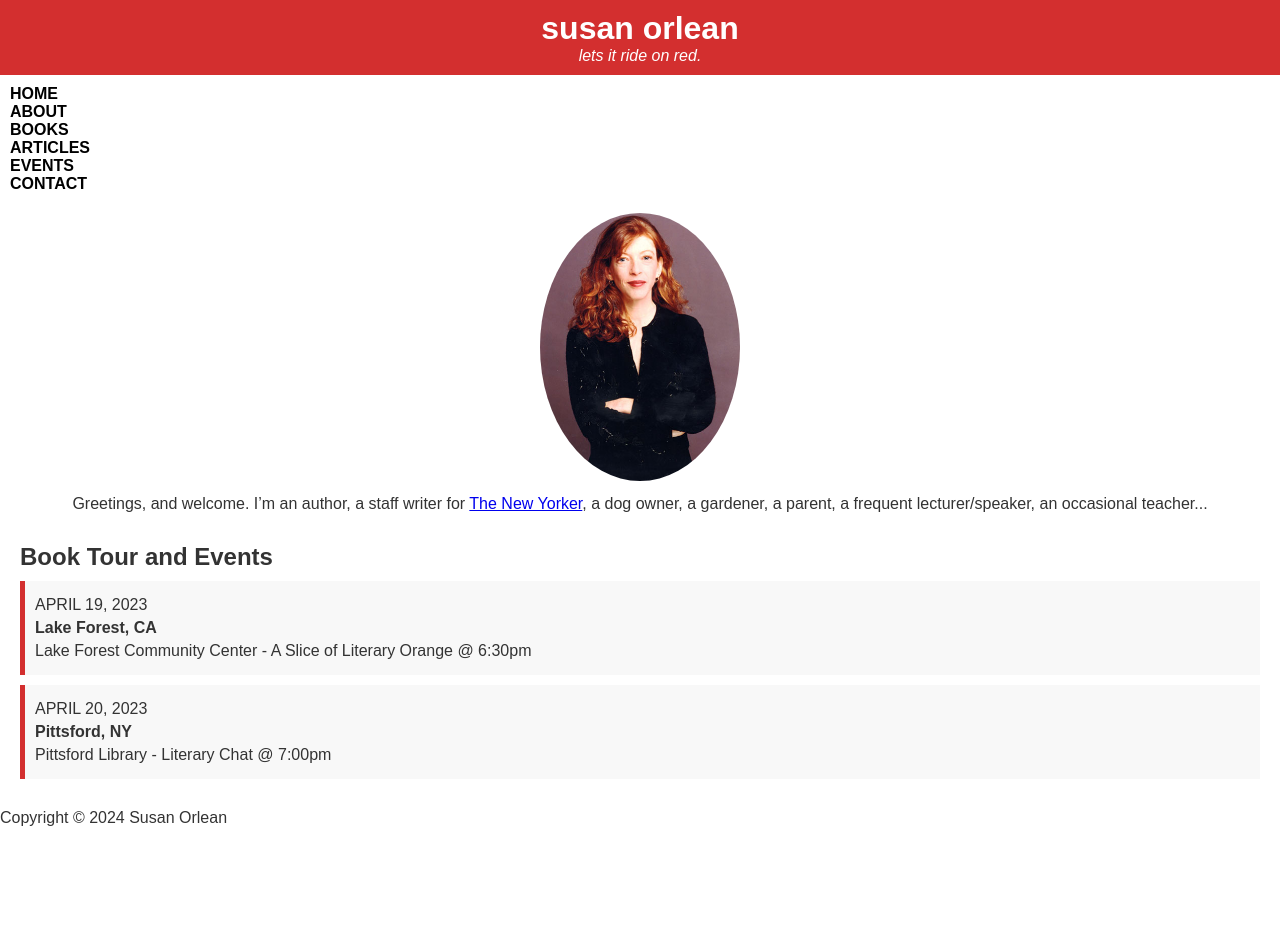
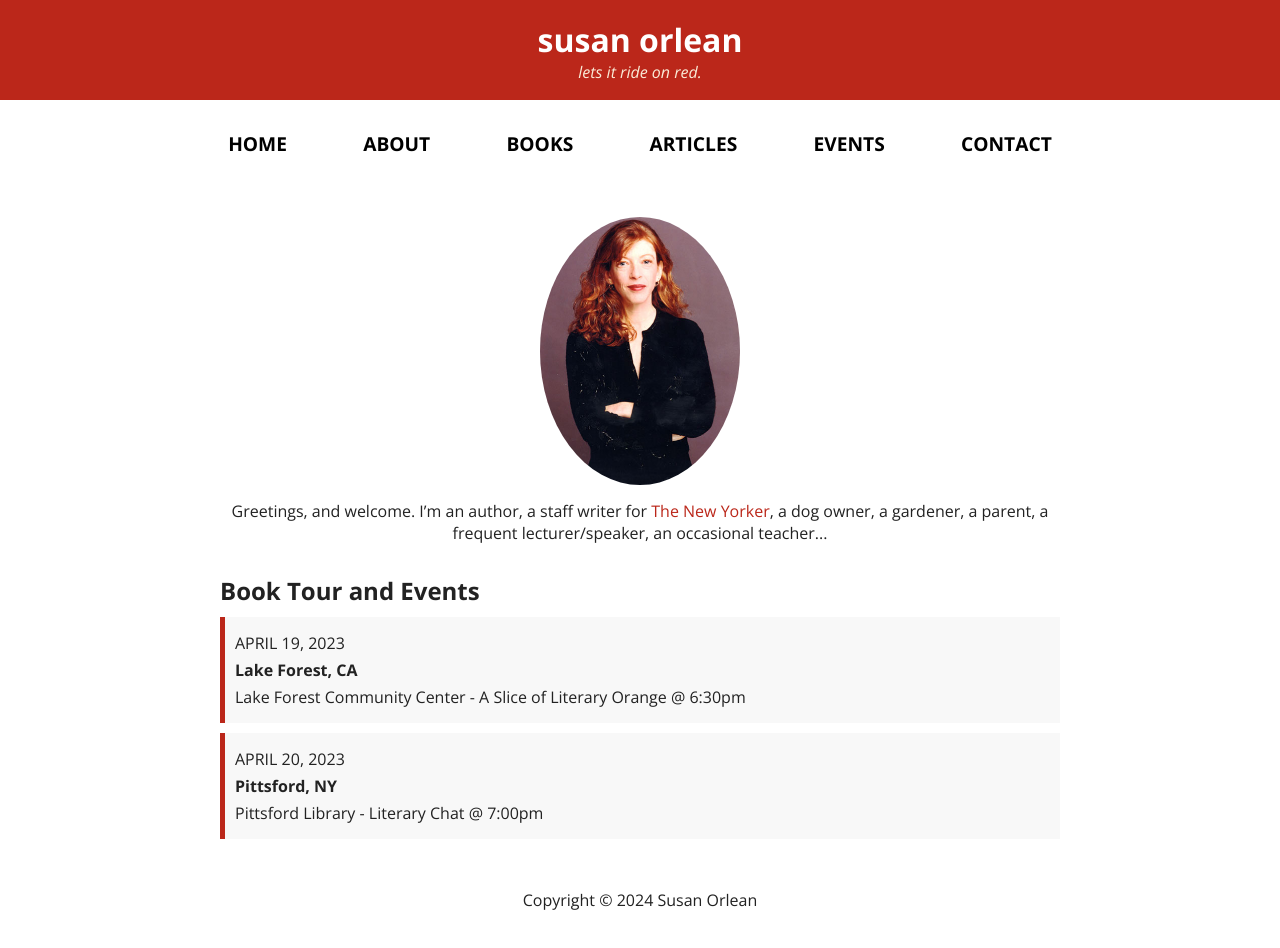
Before and after one commit to johnumarattilbb/johnumarattilbb.github.io, a plain HTML site: page index.html in a window 1280 px wide. Before the commit the page ends 827 px from the top, so only its background shows below. Drawn offline with nearby package versions, Linux system fonts and the light colour scheme.

Commit message:
Update style.css
Changed font color, added more stuff for articles page.

```diff
--- a/style.css
+++ b/style.css
@@ -3,19 +3,30 @@
     margin: 0;
     padding: 0;
     box-sizing: border-box;
+    font-family: "Open Sans", sans-serif;
+    font-optical-sizing: auto;
+    font-weight: <weight>;
+    font-style: normal;
+    font-variation-settings: "wdth" 100;
 }
 
 /* General styles */
 body {
     font-family: Arial, sans-serif;
-    color: #333;
+    color: #222;
 }
 
 /* Header styles */
 header {
-    background-color: #d32f2f;
+    background-color: #bb271a;
+    height: 100px;
     color: #fff;
-    padding: 10px;
+    display: grid;
+    place-items: center;
+}
+
+.title-desc {
+    color: antiquewhite;
     text-align: center;
 }
 
@@ -30,7 +41,20 @@ header {
 }
 
 nav {
-    margin-top: 10px;
+    max-width: 900px;
+    margin: 0 auto;
+    padding: 30px 0;
+}
+
+ul {
+  list-style-type: none;
+  padding: 0;
+  margin: 0;
+  display: flex;
+}
+
+ul li {
+    margin: 0 auto;
 }
 
 nav a {
@@ -38,15 +62,39 @@ nav a {
     margin: 0 10px;
     text-decoration: none;
     font-weight: bold;
+    font-size: 1.2em;
 }
 
 nav a:hover {
-    color: #d32f2f;
+    color: #bb271a;
 }
 
-/* Main content styles */
 main {
-    padding: 20px;
+    max-width: 900px;
+    margin: 0 auto;
+    padding: 30px;
+}
+
+#NY-link {
+    color: #bb271a;
+    text-decoration: none;
+}
+
+a {
+    color: #bb271a;
+    text-decoration: none;
+}
+
+article {
+    margin-bottom: 30px;
+}
+
+.article-title {
+    color: #bb271a;
+}
+
+.article-date {
+    font-style: italic;
 }
 
 .intro {
@@ -68,9 +116,19 @@ main {
     background-color: #f8f8f8;
     padding: 10px;
     margin: 10px 0;
-    border-left: 5px solid #d32f2f;
+    border-left: 5px solid #bb271a;
 }
 
 .event p {
     margin: 5px 0;
 }
+
+footer {
+  text-align: center;
+  padding: 10px;
+  margin-bottom: 30px;
+}
+
+para p {
+    margin-bottom: 30px;
+}
```
